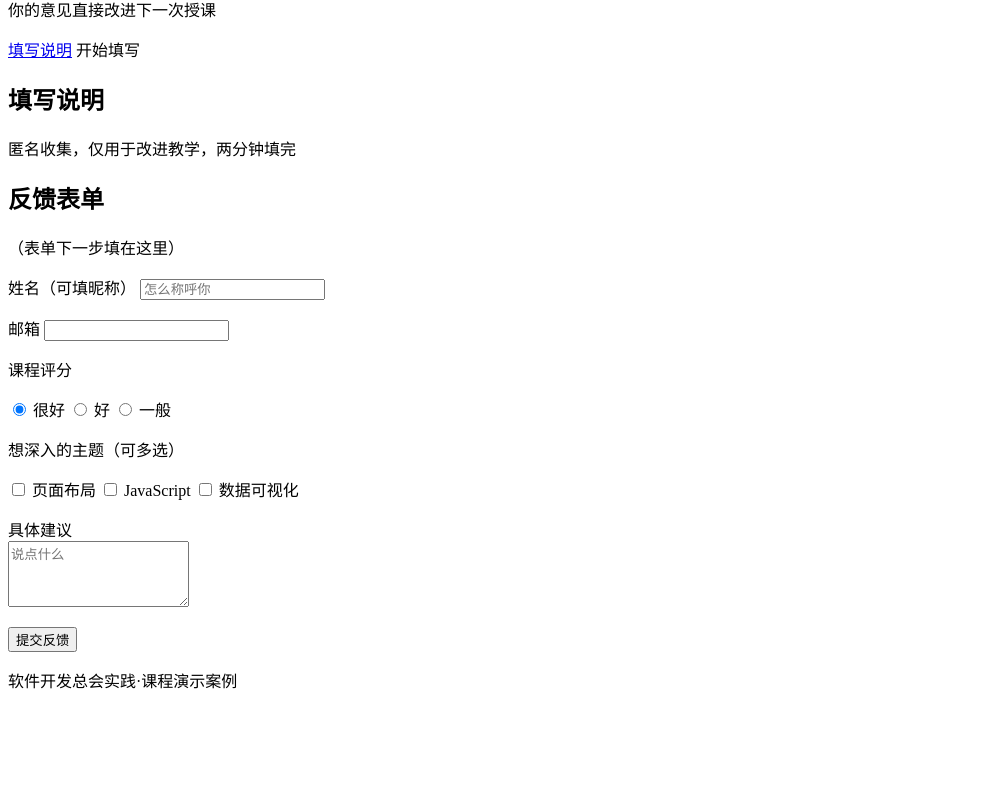
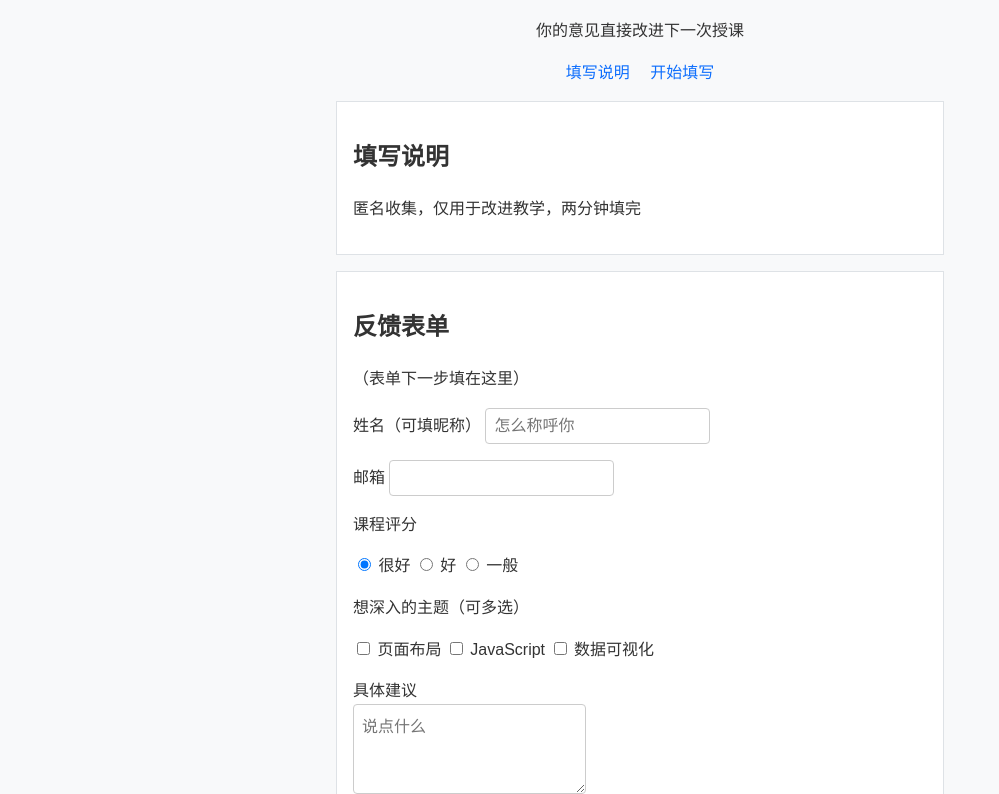
Before and after one commit to Likuncan/frontend-practice2, a plain HTML site: page index.html in a window 1280 px wide. Shown: the part 92-886 px from the top of the page, without its empty margins (0-999 px from the left). Before the commit the page ends 800 px from the top, so only its background shows below. Drawn offline with Linux system fonts and the light colour scheme.

Commit message:
添加反馈页基础样式

```diff
--- /dev/null
+++ b/css/style.css
@@ -0,0 +1,70 @@
+* {
+    box-sizing: border-box;
+}
+ body {
+    font-family: "Microsoft YaHei", "PingFang SC", sans-serif;
+    color: #333;
+    line-height: 1.6;
+    background-color: #f8f9fa;
+    max-width:640px;
+    margin: 0 auto;
+    padding: 16px;
+ }
+
+ header {
+    text-align: center;
+ }
+
+ nav {
+    text-align: center;
+    margin-bottom: 16px;
+ }
+
+ nav a {
+    color: #0d6efd;
+    text-decoration: none;
+    margin: 0 8px;
+ }
+
+ section {
+    background: #fff;
+    border: 1px solid #dee2e6;
+    border-padius: 8px;
+    padding: 16px;
+    margin-bottom: 16px;
+ }
+
+ input, textarea, select, button {
+    font-size:16px;
+    padding: 8px;
+    border: 1px solid #ccc;
+    border-radius: 4px;
+ }
+
+ button{
+    backgroud:#0d6efd;
+    color: #fff;
+    border: none;
+    padding: 8px 24px;
+ }
+
+ footer {
+    text-align: center;
+    color: #888;
+    font-size: 14px;
+ }
+
+ .char-count {
+    display: block;
+    text-align: right;
+    color: #888;
+    font-size: 13px;
+ }
+
+ .char-count.warn {
+    color: #f0ad4e;
+ }
+
+ .char-count.full {
+    color: #d9534f;
+ }
--- a/index.html
+++ b/index.html
@@ -4,6 +4,7 @@
     <meta charset="UTF-8">
     <meta name="viewport" content="width=device-width, initial-scale=1.0">
     <title>课程反馈</title>
+    <link rel="stylesheet" href="css/style.css">
 </head>
 <body>
     <header>
@@ -57,6 +58,7 @@
                 <p>
                     <label for="advice">具体建议</label><br>
                     <textarea id="advice" name="advice" rows="4" maxlength="200" placeholder="说点什么"></textarea>
+                    <span id="advice-count" class="char-count">0 / 200</span>
                 </p>
                 <p>
                     <button type="submit">提交反馈</button>
@@ -67,5 +69,17 @@
     <footer>
         <p>软件开发总会实践·课程演示案例</p>
     </footer>
+    <script>
+        const advice = document.getElementById('advice');
+        const count = document.getElementById('advice-count');
+        const MAX = advice.maxLength;
+        function updateCount() {
+            const len = advice.value.length;
+            count.textContent = len + ' / ' + MAX;
+            count.classList.toggle('warn', len >= MAX * 0.9);
+            count.classList.toggle('full', len >= MAX);
+        }
+        advice.addEventListener('input', updateCount);
+    </script>
 </body>
 </html>
```
